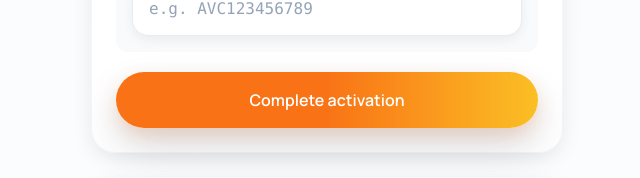
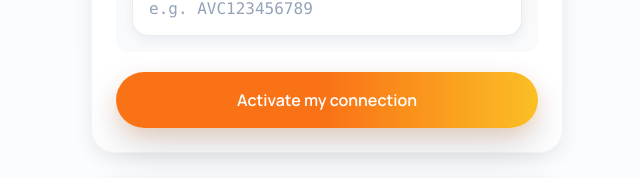
Before and after one commit to slayer037/skymesh-quiz, a Next.js app: page /thank-you in a window 1280 px wide. Shown: the part 737-915 px from the top of the page, without its empty margins (313-953 px from the left). Built offline with nearby package versions, Linux system fonts and the light colour scheme.

Commit message:
feat: activation form transforms to success message after submit
- Forms disappear after clicking 'Activate my connection'
- Shows confirmation: 'Thanks, we've now started working on your connection'
- Green success card with checkmark

```diff
--- a/src/app/thank-you/page.tsx
+++ b/src/app/thank-you/page.tsx
@@ -102,9 +102,16 @@ export default function ThankYou() {
           <div className="card space-y-5">
             <div>
               <h2 className="text-lg font-bold text-slate-900">Activate your connection</h2>
-              <p className="text-sm text-slate-500">Finish these details to keep your switch smooth.</p>
+              <p className="text-sm text-slate-500">
+                {activationComplete
+                  ? "Thanks, we've now started working on your connection. Please see below for next steps."
+                  : "Finish these details to keep your switch smooth."
+                }
+              </p>
             </div>
 
+            {!activationComplete ? (
+              <>
                 <div className="rounded-xl bg-slate-50 p-4">
                   <div>
                     <p className="font-semibold text-slate-900">Verify your identity</p>
@@ -183,20 +190,25 @@ export default function ThankYou() {
                 <button
                   type="button"
                   className="button-primary"
-              disabled={!isDobComplete || activationComplete}
+                  disabled={!isDobComplete}
                   onClick={() => setActivationComplete(true)}
                 >
-              {activationComplete ? (
-                <span className="inline-flex items-center gap-2">
+                  Activate my connection
+                </button>
+              </>
+            ) : (
+              <div className="flex items-center gap-3 rounded-xl bg-green-50 p-4 text-green-900">
+                <div className="flex h-10 w-10 items-center justify-center rounded-full bg-green-100">
                   <svg className="h-5 w-5" fill="none" stroke="currentColor" viewBox="0 0 24 24">
                     <path strokeLinecap="round" strokeLinejoin="round" strokeWidth={2} d="M5 13l4 4L19 7"/>
                   </svg>
-                  Activation complete
-                </span>
-              ) : (
-                "Complete activation"
+                </div>
+                <div>
+                  <p className="font-semibold">Activation complete</p>
+                  <p className="text-sm text-green-800">We’ll begin the switch and keep you updated.</p>
+                </div>
+              </div>
             )}
-            </button>
           </div>
         </motion.div>
 
```
Lines whose indentation alone changed are shown as unchanged.
